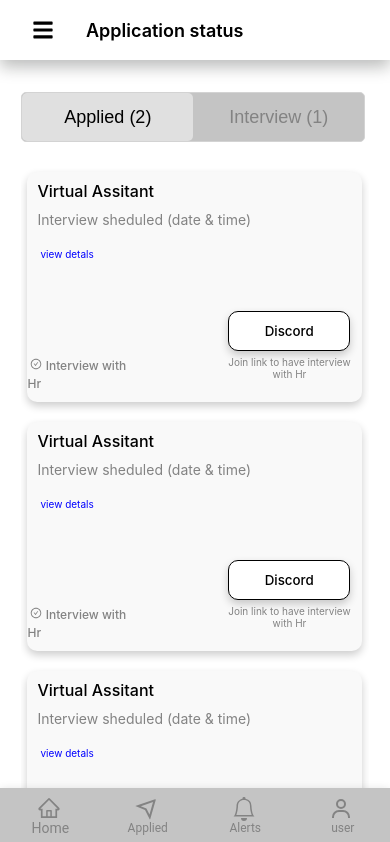
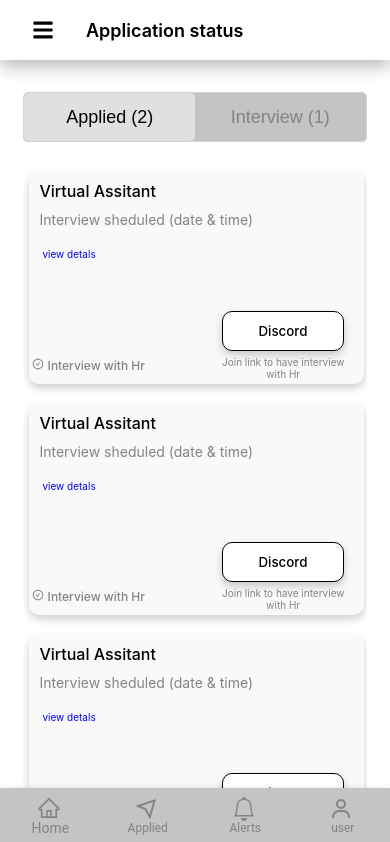
Before and after one commit to barth007/hr-hiring, a React (Create React App) app in the folder hr_hiring_frontend/: page /applied in a window 390 px wide. Shown: the top 842 px of the page. Built offline with nearby package versions, Linux system fonts and the light colour scheme.

Commit message:
updated the application status

```diff
--- a/hr_hiring_frontend/src/component/css/Applied.css
+++ b/hr_hiring_frontend/src/component/css/Applied.css
@@ -8,7 +8,7 @@
     position: relative;
     display: flex;
     height: 50px;
-    width: 84%;
+    width: 96%;
     overflow: hidden;
     margin: 30px 0 10px 0;
     justify-content: space-between;
@@ -69,7 +69,7 @@
 
   .cards{
     position: relative;
-    width: 335px;
+    width: 388px;
     height: 100px;
     border: 1px solid gray;
 }
@@ -97,7 +97,7 @@
     font-size: 12px;
     line-height: 15px;
     color: #838383;
-    padding-left: 26%;
+    padding-left: 36%;
 }
 
 .applied__status{
@@ -115,13 +115,13 @@
 
 }
 .applied__status li span{
-    margin-left: 43%;
+    margin-left: 51%;
 }
 
 .cards__body{
     box-shadow: 0 4px 8px 0 rgba(0,0,0,0.2);
     transition: 0.3s;
-    width: 335px;
+    width: 388px;
     height: auto;
     border-radius: 10px;
     top: 122px;
@@ -176,7 +176,7 @@
   .bottom__side{
       display: flex;
       padding-top: 15%;
-      max-width: 335px;
+      max-width: 364px;
       margin-left: auto;
       margin-right: auto;
   }
@@ -225,7 +225,7 @@
         font-size: 14px;
         line-height: 17px;
         color: #838383;
-        width:117px;
+        width:139px;
         margin-top: 35px;
   }
 
@@ -234,7 +234,7 @@
     margin-left: auto;
     margin-right: auto;
     overflow: hidden;
-    width: 32%;
+    width: 30%;
 
 }
 
@@ -251,7 +251,7 @@
 
 .applied__card{
 
-    margin-left: -51%;
+    margin-left: -57%;
 
 
 
@@ -265,7 +265,7 @@
 }
 .interview__card{
 
-    margin-left: -91%;
+    margin-left: -103%;
 
 
 }
@@ -278,13 +278,19 @@
     margin-left: -17px;
 }
 
+@media screen and (max-width: 1280px) {
+    .containers{
+        width: 32%;
+    }
+}
+
 @media screen and (max-width: 1100px) {
     .containers{
-        width: 46%;
+        width: 52%;
 
     }
     .slide-controls{
-        width: 73%;
+        width: 74%;
 
     }
     .interview__card{
@@ -304,7 +310,7 @@
 
 @media screen and (max-width: 1000px) {
     .slide-controls{
-        width: 81%;
+        width: 84%;
     }
     .interview__card{
         margin-left: -90%;
@@ -320,21 +326,21 @@
 
 @media screen and (max-width: 900px) {
     .containers{
-        width: 46%;
+        width: 50%;
     }
     .slide-controls{
-        width: 91%;
+        width: 95%;
     }
     .applied__card{
         margin-left: -56%;
     }
     .interview__card{
-        margin-left: -100%;
+        margin-left: -102%;
     }
 }
 @media screen and (max-width: 790px) {
     .containers{
-        width: 49%;
+        width: 55%;
     }
     .applied__card{
         margin-left: -55%;
@@ -352,9 +358,18 @@
       width: 67%;
       padding-top: 5%;
   }
+  .cards{
+    width: 335px;
 
+  }
+.cards__body{
+    width: 335px;
+}
   .container__inner{
       width: 200%;
+  }
+  .bottom__side {
+      max-width: 335px;
   }
 
   .applied__card{
@@ -366,6 +381,16 @@
   .card__cover{
       margin-left: -15px;
   }
+  .text__row span {
+
+    padding-left: 26%;
+}
+.applied__status li span{
+    margin-left: 43%;
+}
+.discord__link {
+    padding-left: 16%;
+}
 
 }
 
@@ -393,9 +418,21 @@
     }
 }
 
+@media screen and (max-width: 429px) {
+    .containers{
+        width: 80%;
+    }
+}
+@media screen and (max-width: 414px) {
+    .containers{
+        width: 83%;
+    }
+}
+
+
 @media screen and (max-width: 400px) {
     .slide-controls{
-        width:99%;
+        width:100%;
     }
     .containers{
         width: 89%;
@@ -418,6 +455,12 @@
 
 }
 
+@media screen and (max-width: 390px) {
+    .containers{
+        width: 88%;
+    }
+}
+
 @media screen and (max-width: 380px) {
     .containers{
         width: 92%;
@@ -426,6 +469,24 @@
 
 @media screen and (max-width: 360px) {
     .cards{
-        width: 320px;
+        width: 305px;
+    }
+    .cards__body{
+        width: 305px;
+    }
+    .applied__status li span{
+        margin-left: 36%;
+    }
+    .text__row span{
+        padding-left:18%;
+    }
+    .applied__card{
+        margin-left: -428px;
+    }
+    .discord__link {
+        padding-left: 8%;
+    }
+    .containers{
+        width: 87%;
     }
 }
--- a/hr_hiring_frontend/src/component/css/Navbar.css
+++ b/hr_hiring_frontend/src/component/css/Navbar.css
@@ -8,7 +8,7 @@
     top:0;
     /* overflow: hidden; */
     box-shadow:  0 7px 15px rgba(13, 17, 15, 28%);
-    z-index: 1;
+    z-index: 2;
     transition-timing-function: ease-in;
     transition: all 0.5s;
   }
```
